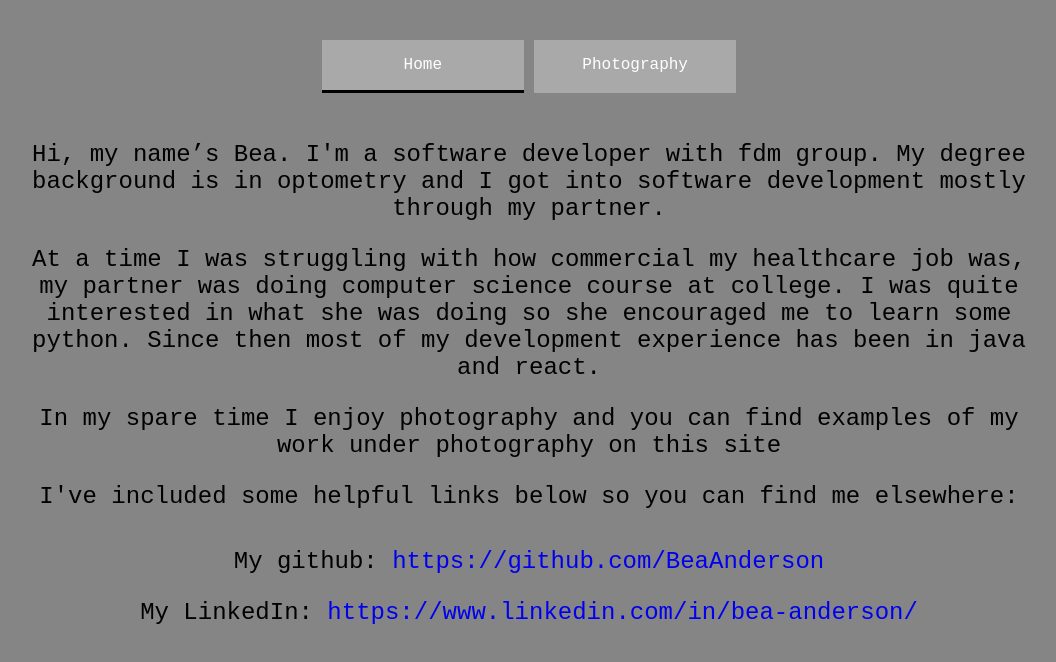
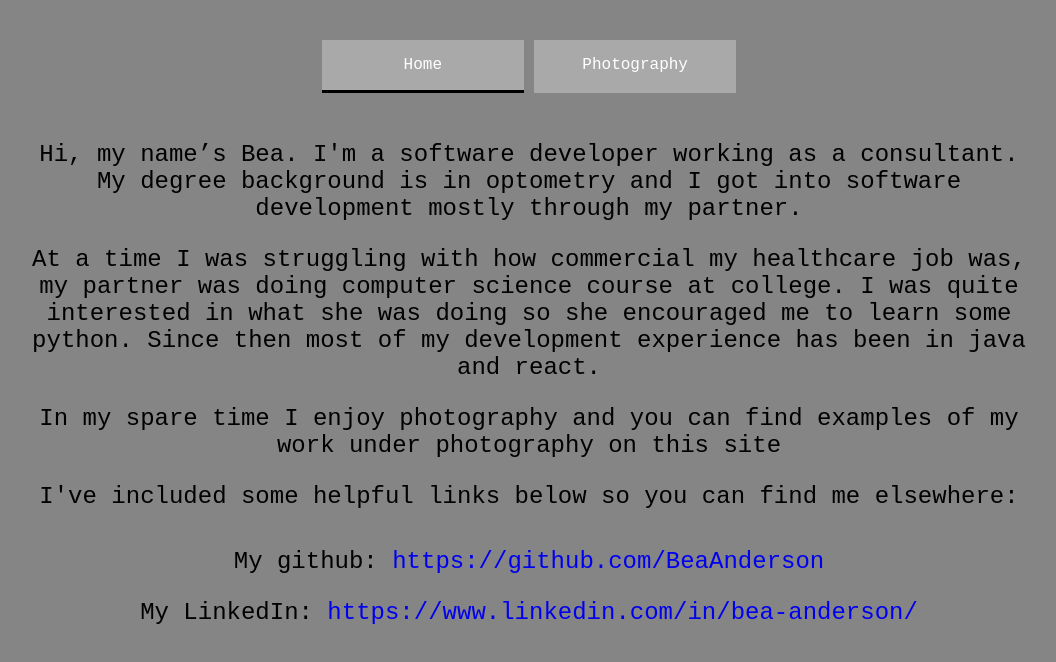
Before and after one commit to BeaAnderson/MyWebsite, a plain HTML site: page index.html in a window 1280 px wide. Shown: the part 110-772 px from the top of the page, without its empty margins (111-1167 px from the left). Drawn offline with Linux system fonts and the light colour scheme.

Commit message:
removed references

```diff
--- a/index.html
+++ b/index.html
@@ -18,7 +18,7 @@
       <a class="two" href="/photography.html"><p class="para">Photography</p></a>
     </div>
     <div class="content">
-      <p>Hi, my name’s Bea. I'm a software developer with fdm group. My degree background is in optometry and
+      <p>Hi, my name’s Bea. I'm a software developer working as a consultant. My degree background is in optometry and
       I got into software development mostly through my partner.</p>
       <p>At a time I was struggling with how commercial my healthcare job was, my partner was doing computer science course at college.
         I was quite interested in what she was doing so she encouraged me to learn some python.
```
